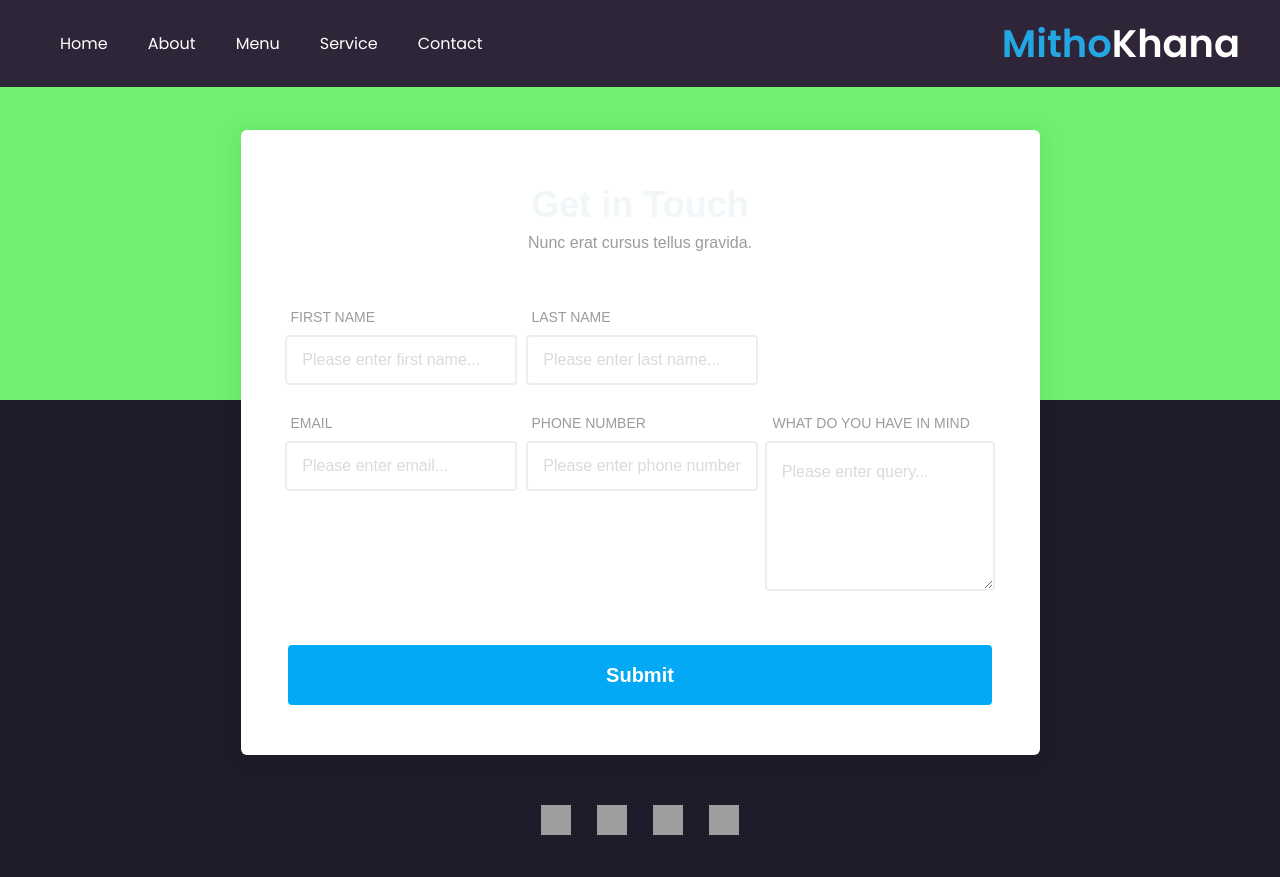
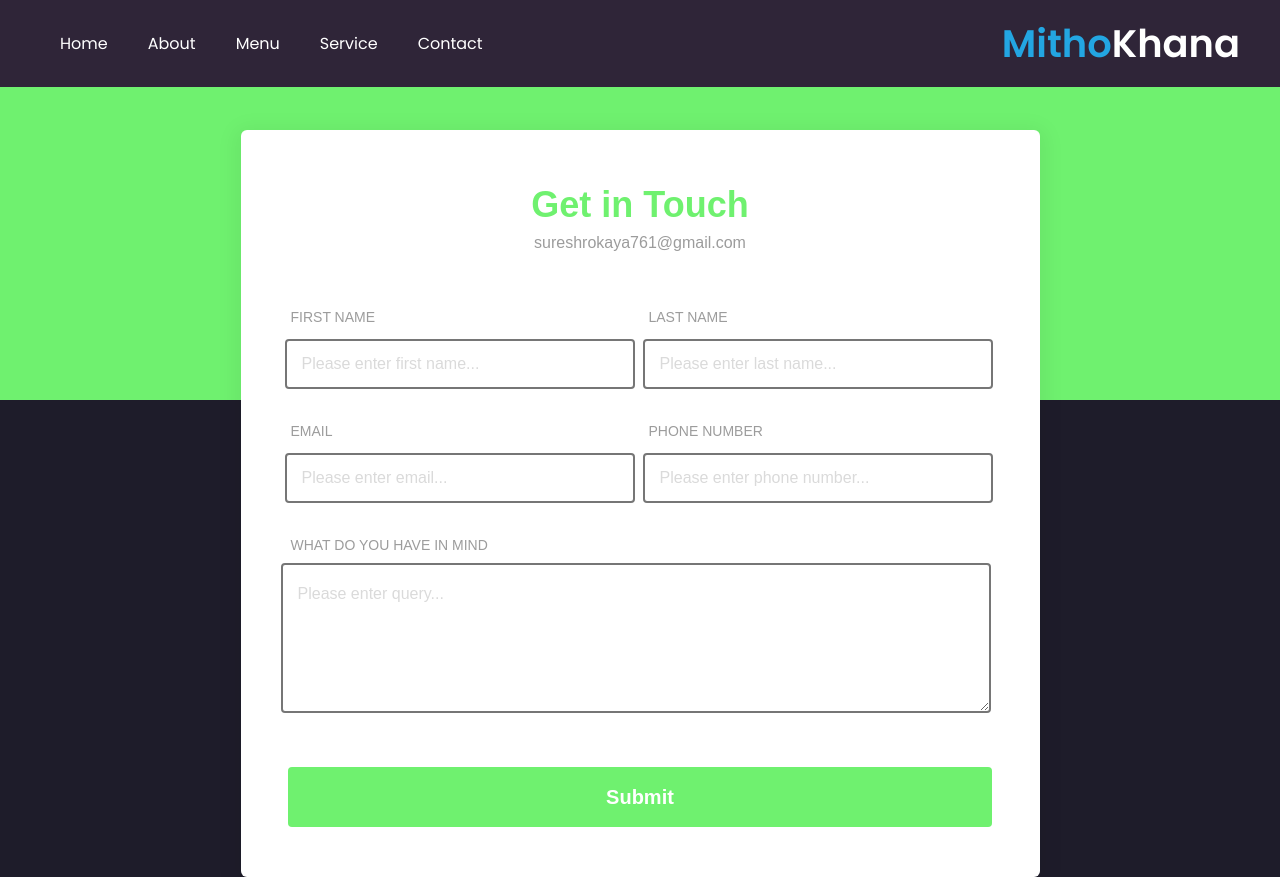
Before and after one commit to ROKAYASURESH/Resturent-Website, a plain HTML site: page contact.html in a window 1280 px wide. Shown: the top 877 px of the page. Drawn offline with nearby package versions, Linux system fonts and the light colour scheme; grey boxes are pictures that could not be loaded.

Commit message:
Complete

```diff
--- a/contact.css
+++ b/contact.css
@@ -117,6 +117,8 @@
     font-size: 36px;
     line-height: 50px;
     font-weight: 900;
+    color:#6ff16f;
+
   }
 
   .contact_us_2 .text-blk.contactus-subhead {
@@ -150,10 +152,7 @@
     border-right-style: solid;
     border-bottom-style: solid;
     border-left-style: solid;
-    border-top-color: #eeeeee;
-    border-right-color: #eeeeee;
-    border-bottom-color: #eeeeee;
-    border-left-color: #eeeeee;
+
     border-image-source: initial;
     border-image-slice: initial;
     border-image-width: initial;
@@ -165,10 +164,12 @@
     border-top-right-radius: 4px;
     border-bottom-right-radius: 4px;
     border-bottom-left-radius: 4px;
+    width: 350px;
+    margin: 4px;
   }
 
   .contact_us_2 .textinput {
-    width: 98%;
+    width: 710px;
     min-height: 150px;
     padding-top: 20px;
     padding-right: 15px;
@@ -182,10 +183,7 @@
     border-right-style: solid;
     border-bottom-style: solid;
     border-left-style: solid;
-    border-top-color: #eeeeee;
-    border-right-color: #eeeeee;
-    border-bottom-color: #eeeeee;
-    border-left-color: #eeeeee;
+
     border-image-source: initial;
     border-image-slice: initial;
     border-image-width: initial;
@@ -200,7 +198,7 @@
 
   .contact_us_2 .submit-btn {
     width: 98%;
-    background-color: #03a9f4;
+    background-color: #6ff16f;
     height: 60px;
     font-size: 20px;
     font-weight: 700;
--- a/contact.html
+++ b/contact.html
@@ -45,7 +45,7 @@
                             Get in Touch
                         </p>
                         <p class="text-blk contactus-subhead">
-                            Nunc erat cursus tellus gravida.
+                           sureshrokaya761@gmail.com
                         </p>
                         <div class="responsive-container-block">
                             <div class="responsive-cell-block wk-ipadp-6 wk-tab-12 wk-mobile-12 wk-desk-6" id="i10mt">
```
